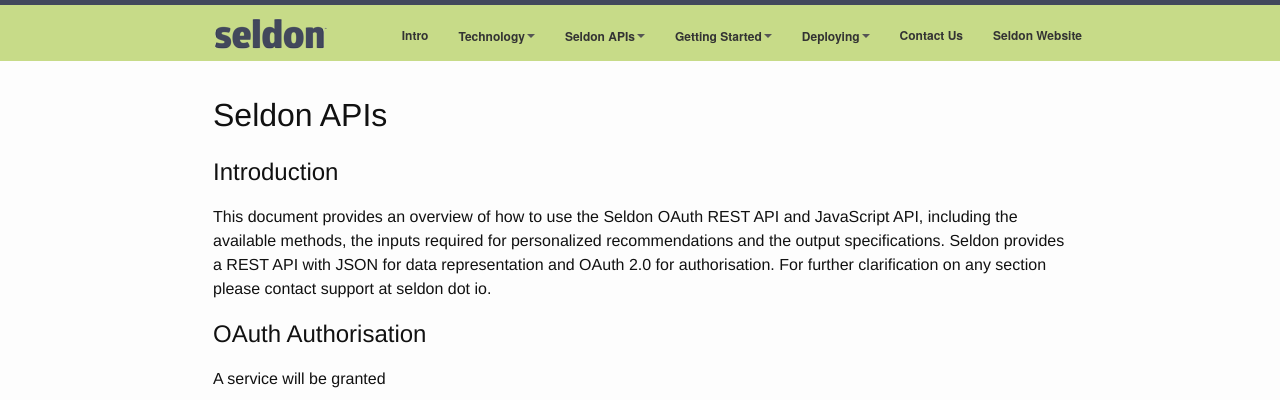
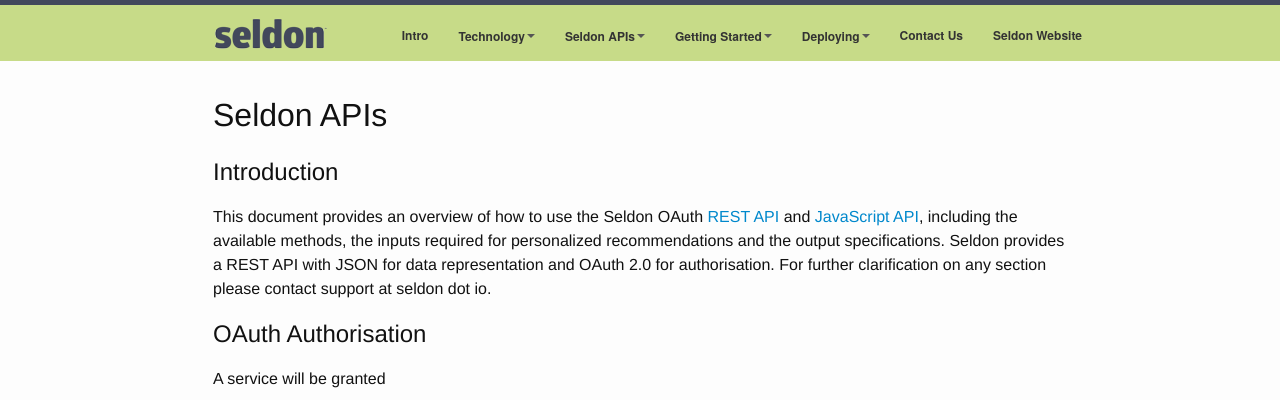
Before and after one commit to SeldonIO/seldonio.github.com, a Jekyll site: the page built from api.md, in a window 1280 px wide. Shown: the top 400 px of the page. Built offline with Jekyll 4.4.1, drawn with Linux system fonts in a browser that asks for light colours; part of the change alters nothing that is shown.

```diff
--- a/api.md
+++ b/api.md
@@ -6,7 +6,7 @@ title: Seldon APIs
 # Seldon APIs
 
 ## Introduction
-This document provides an overview of how to use the Seldon OAuth REST API and JavaScript API, including the available methods, the inputs required for personalized recommendations and the output specifications. Seldon provides a REST API with JSON for data representation and OAuth 2.0 for authorisation. For further clarification on any section please contact support at seldon dot io.
+This document provides an overview of how to use the Seldon OAuth [REST API](api-oauth.html) and [JavaScript API](api-javascript.html), including the available methods, the inputs required for personalized recommendations and the output specifications. Seldon provides a REST API with JSON for data representation and OAuth 2.0 for authorisation. For further clarification on any section please contact support at seldon dot io.
 
 ## OAuth Authorisation
 
```
